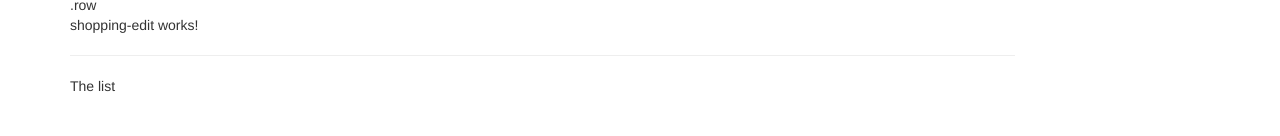
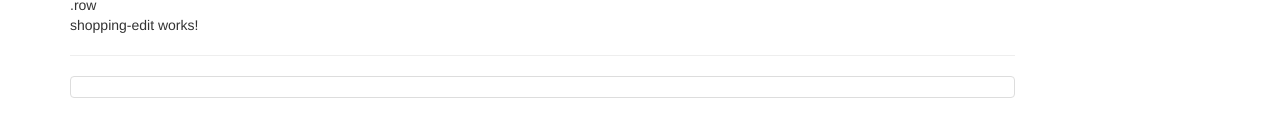
Before and after one commit to kbhalla22/Recipe-Book_Angular, an Angular app: page / in a window 1280 px wide. Shown: the part 338-474 px from the top of the page. Built offline with nearby package versions, Linux system fonts and the light colour scheme.

Commit message:
setting up the shopping list component

```diff
--- a/src/app/shopping-list/shopping-list.component.html
+++ b/src/app/shopping-list/shopping-list.component.html
@@ -3,6 +3,9 @@
   <div class="col-xs-10">
     <app-shopping-edit></app-shopping-edit>
     <hr>
-    <p>The list</p>
+    <ul class="list-group">
+      <a class="list-group-item" style="cursor: pointer"></a>
+
+    </ul>
   </div>
 </div>
--- a/src/app/shopping-list/shopping-list.component.ts
+++ b/src/app/shopping-list/shopping-list.component.ts
@@ -6,7 +6,7 @@
   styleUrls: ['./shopping-list.component.css']
 })
 export class ShoppingListComponent implements OnInit {
-
+ingreduents=[];
   constructor() { }
 
   ngOnInit() {
```
